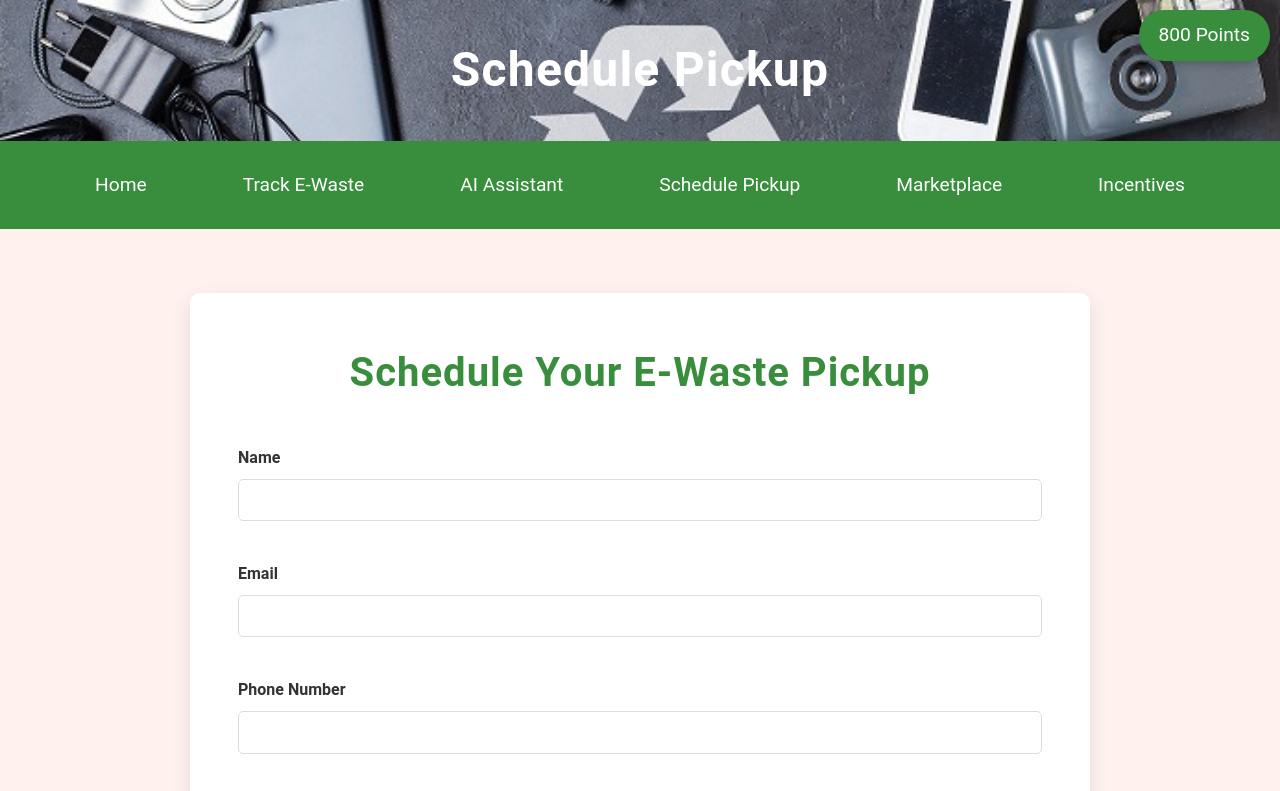
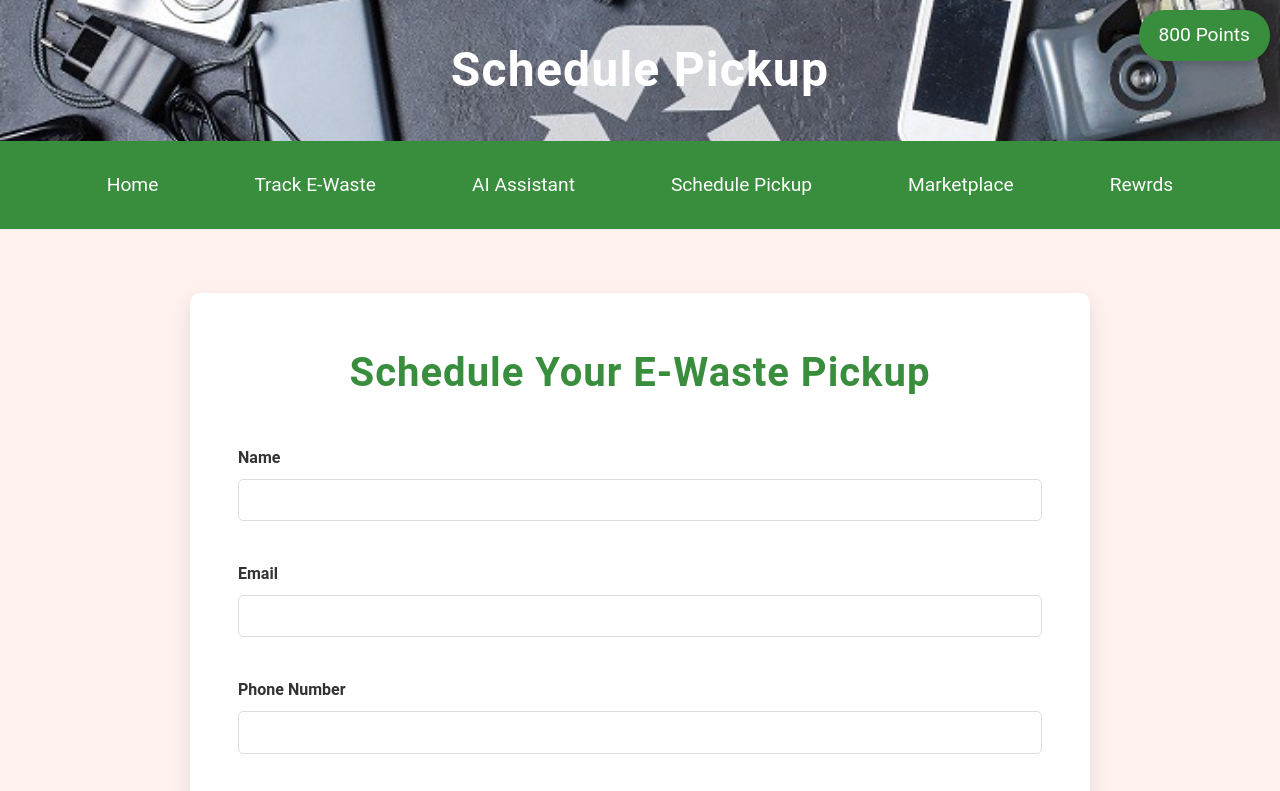
Before and after one commit to MrZayidKhan/Greenify, a plain HTML site: page schedule.html in a window 1280 px wide. Shown: the top 791 px of the page. Drawn offline with Linux system fonts and the light colour scheme.

Commit message:
Update schedule.html

```diff
--- a/schedule.html
+++ b/schedule.html
@@ -291,7 +291,7 @@
         <a href="ai.html">AI Assistant</a>
         <a href="schedule.html">Schedule Pickup</a>
         <a href="marketplace.html">Marketplace</a>
-        <a href="incentives.html">Incentives</a>
+        <a href="incentives.html">Rewrds</a>
     </nav>
 
     <div class="container">
```
